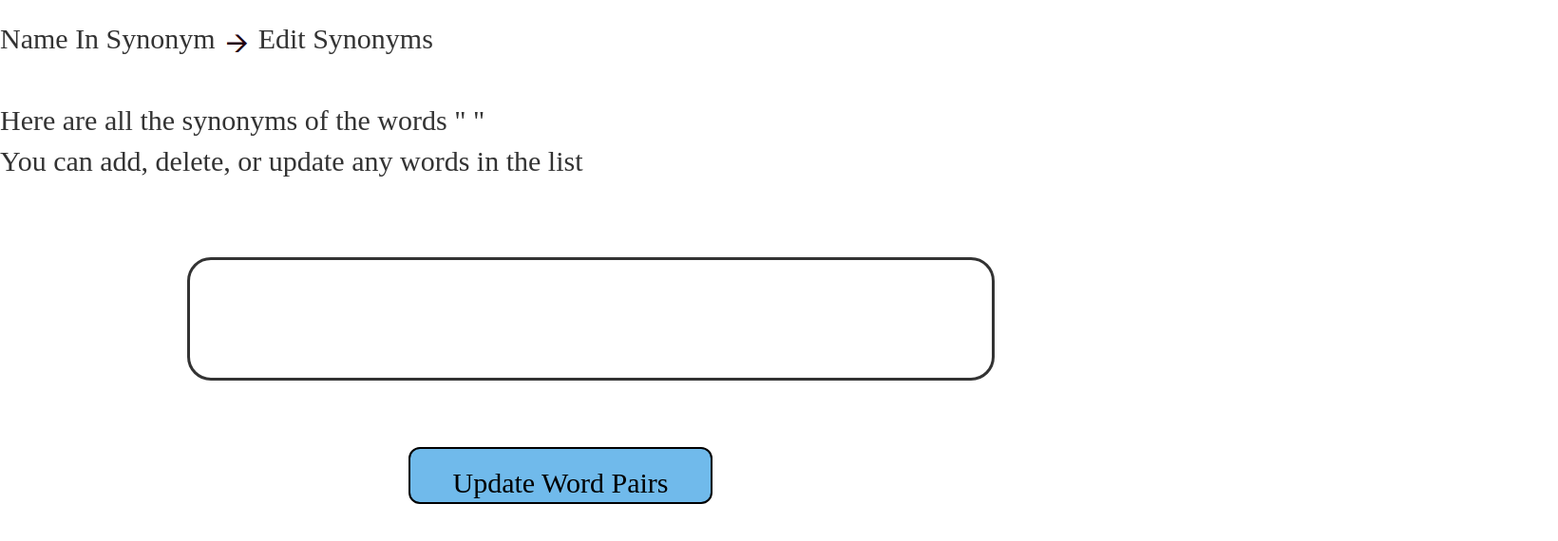
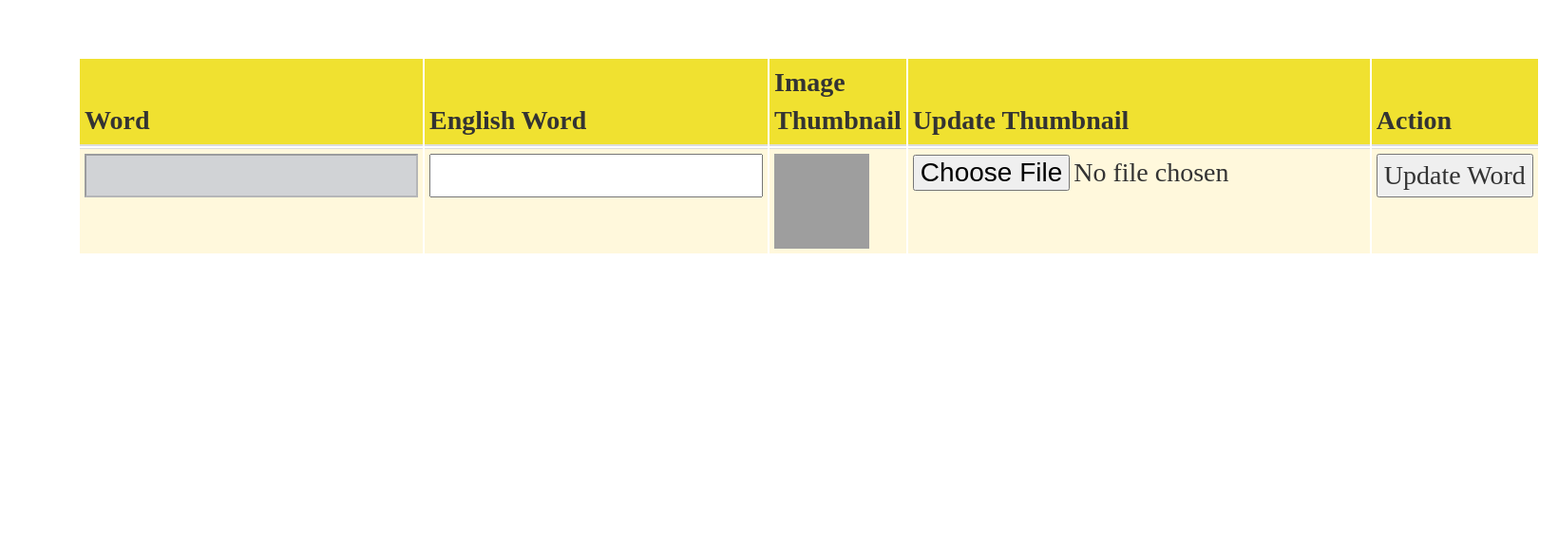
Before and after one commit to pshresth/rebus, a PHP site: page /admin_edit_synonyms.php in a window 1640 px wide. Shown: the part 180-750 px from the top of the page at 95% size. Run offline with PHP 8.4, Linux system fonts and the light colour scheme; data that the repository does not hold is empty; a stand-in replaces the project's code that opens the database connection; some libraries are stand-ins or nearby versions; grey boxes are pictures that could not be loaded.

Commit message:
edit word and list.php

```diff
--- a/admin_edit_synonyms.php
+++ b/admin_edit_synonyms.php
@@ -4,7 +4,8 @@
     <?PHP
     require_once('db_configuration.php');
     require_once('create_puzzle.php');
-    require_once('add_words_process.php');
+    //require_once('add_words_process.php');
+    //require('InsertUtil.php');
     session_start();
     require('session_validation.php');
     ?>
@@ -19,186 +20,127 @@
     <!-- Latest compiled JavaScript -->
     <script src="https://maxcdn.bootstrapcdn.com/bootstrap/3.3.7/js/bootstrap.min.js"></script>
     <link rel="stylesheet" href="styles/custom_nav.css" type="text/css">
-    <style>
-        .text {
-            position: relative;
-            top: 20px;
-            height: 30px;
-            margin-left: 30px;
-            width: 680px;
-        }
-
-        .fontword {
-            font-size: 30px;
-        }
-
-        .divInputs {
-            position: relative;
-            top: 80px;
-            height: 140px;
-            margin-left: 200px;
-            width: 980px;
-        }
-
-        .inputleft {
-            border-radius: 25px;
-            height: 130px;
-            width: 450px;
-            border-width: 3px;
-            border-style: solid;
-            margin-top: 90px;
-            margin-left: 0px;
-        }
-
-        .inputright {
-            border-radius: 25px;
-            height: 130px;
-            width: 450px;
-            border-width: 3px;
-            border-style: solid;
-            margin-top: -135px;
-            margin-left: 530px;
-        }
-
-        .textbox {
-            background-color: transparent;
-            border: 0px solid;
-            outline: none;
-            margin-left: 15px;
-            margin-top: 10px;
-            height: 100px;
-            width: 340px;
-            font-size: 35px;
-        }
-
-        .imagediv {
-            margin-top: -100px;
-            margin-left: 460px;
-        }
-
-        .addButton {
-            background-color: #70baeb;
-            border: 2px solid black;
-            color: black;
-            padding: 15px 32px;
-            width: 320px;
-            height: 60px;
-            text-align: center;
-            text-decoration: none;
-            display: inline-block;
-            font-size: 30px;
-            margin: 4px 2px;
-            cursor: pointer;
-            border-radius: 12px;
-            margin-left: 430px;
-            margin-top: 50px;
-        }
-
-    </style>
     <meta charset="utf-8">
     <meta http-equiv="X-UA-Compatible" content="IE=edge">
     <meta name="viewport" content="width=device-width, initial-scale=1">
     <link rel="stylesheet" href="styles/main_style.css" type="text/css">
 </head>
-<title>Final Project</title>
-<body>
-<?PHP echo getTopNav(); ?>
-<?php
-if (isset($_GET['word'])) {
-    $word_id= $_GET['id'];
-    echo $wordProvided;
-    if ($wordProvided != NULL) {
-        $sqlcheck = 'SELECT * FROM words WHERE word_id = \'' . $word_id. '\';';
-        $result = run_sql($sqlcheck);
-        $row = $result->fetch_assoc();
-        $word_id = $row["word_id"];
-        $show = $wordProvided;
-        $data = $row["english_word"];
+<title>Rebus Edit Words</title>
+    <body>
+    <?PHP echo getTopNav();
 
-        if ($data != $wordProvided) {
-            $show = $show . ", " . $data;
+        if (isset($_GET['id'])) {
+            $word_id= $_GET['id'];
+            //echo $word_id;
+            if ($word_id != NULL) {
+                $sqlcheck = 'SELECT * FROM words WHERE word_id = \'' . $word_id. '\';';
+                $result = run_sql($sqlcheck);
+                $row = $result->fetch_assoc();
+                $word_id = $row["word_id"];
+                $word = $row["word"];
+                $eng_word = $row["english_word"];
+                $img = $row["image"];
+               // echo $word . ',' . $eng_word . ',' . $img;
+
+//                if ($data != $wordProvided) {
+//                    $show = $show . ", " . $data;
+//                }
+            }
         }
-    }
-}
 
-if ($_SERVER['REQUEST_METHOD'] == 'POST' && !$_POST['updateWord'] == '') {
-    echo "<div class='result' id='confirmText'>";
-    echo "<font class='fontword'>Thank you. The synonym list has been updated.<br><br>";
-    echo "Would you like to update another set of synonyms?</font>";
-    echo "</div>";
+    echo '<div>
+        <br>
+        <br>
+        <!--    <button type="button" id="addRow" name="addRow" onclick="AddTableRows()">Add More Rows</button>-->
+        <table class="table table-condensed main-tables" id="word_table" style="margin-left: 5%">
+            <thead>
+            <tr>
+                <th>Word</th>
+                <th>English Word</th>
+                <th>Image Thumbnail</th>
+                <th>Update Thumbnail</th>
+                <th>Action</th>
+            </tr>
+            </thead>
+            <tbody>
+            <form action="" method="post" enctype="multipart/form-data" onsubmit="return validateForm()">
+                <tr>
+                    <td><input type="textbox" name="word" id="name" value=" '.$word.' " style="background-color:#d1d3d6" disabled/></td>
+                    <td><input type="textbox" name="eng_word" id="eng_word" value=" '.$eng_word.' " /></td>
+                    <td><img class="thumbnailSize" src="./Images/' . $row['image'] . '" alt ="' . $row['image'] . '"></td>
+                    <td><input class="upload" type="file" name="fileToUpload" id="fileToUpload" /></td>
+                    <td><input class="upload" type="submit" value="Update Word" name="submit" /></td>
+                </tr>
+            </form>';
+        ?>
 
-    echo "<form method='post' id='inputForm'>";
-    echo "<div class='inputDiv'><input type='textbox' name='updateWord' id='name-textbox'></input></div>";
-    echo "<br>
-			<input class='addButton' id='addButton' type='submit' name='submit' value='Update Word Pairs'>
-			</form>
-			</div>";
-} else {
-    echo "<div class='result' id='confirmText'>";
-    echo "<font class='fontword'>Name In Synonym <img src='./pic/arrow.png'> Edit Synonyms<br><br>";
-    echo "Here are all the synonyms of the words \"<font color='blue'>  $wordProvided  </font>\" <br>";
-    echo "You can add, delete, or update any words in the list</font>";
-    echo "</div>";
-    echo "<form method='post' id='inputForm'>";
-    echo "<div class='inputDiv'><input type='textbox' name='updateWord' id='name-textbox' value='$show' ></input></div>";
-    echo "<br>
-			<input class='addButton' id='addButton' type='submit' name='submit' value='Update Word Pairs'>
-			</form>
-			</div>";
-}
-
-if (isset($_POST['submit'])) {
-    foreach ($synonyms as $word) {
-        $word_id = $word["word_id"];
+            <?php
 
 
-        $sqlDeleteChar = 'DELETE FROM characters WHERE word_id = \'' . $word_id . '\';';
-        run_sql($sqlDeleteChar);
+            if (isset($_POST['submit'])) {
+                if (isset($_POST['word'])) {
+                    $word = $_POST['word'];
+                }
+                if (isset($_POST['eng_word'])) {
+                    $eng = $_POST['eng_word'];
+                }
+                            $inputFileName = $_FILES["fileToUpload"]["tmp_name"];
+                            //echo $inputFileName;
 
-        //$aqlDeletePuzzleWord = 'DELETE FROM puzzle_words WHERE word_id = \''. $word_id . '\';';
-        //run_sql($aqlDeletePuzzleWord);
+                            $target_dir = "./Images/";
+                            $target_file = $target_dir . basename($_FILES["fileToUpload"]["name"]);
+                            //echo $target_file;
+                            $imageFileType = pathinfo($target_file, PATHINFO_EXTENSION);
+                            $imageName = basename($_FILES["fileToUpload"]["name"]);
+                            // echo $imageName;
+                            if(!empty($imageName)) {
+                                copy($inputFileName, $target_file);
+                            }
 
-        run_sql('SET foreign_key_checks = 0;');
+                $sql = 'UPDATE words SET word = \''.$word.'\', english_word = \''.$eng.'\', image =\''.$img.'\' WHERE word_id = '.$word_id.';';
 
-        $sqlDeletewords = 'DELETE FROM words WHERE word_id = \'' . $word_id . '\';';
-        run_sql($sqlDeletewords);
+                $result = run_sql($sql);
+                $uploadOk = 1;
 
-        run_sql('SET foreign_key_checks = 1;');
+//                //update the characters table
+//                $logicalChars = getWordChars($word);
+//
+//                for ($j = 0; $j < count($logicalChars); $j++) {
+//                    //insert each letter into char table.
+//                    if($logicalChars[$j] != " ") {
+//                        $sqlAddLetters = 'UPDATE characters SET word_id = \''. $word_id.'\', character_index = \''. $j.'\', character_value = \''. $logicalChars.'\') where word_id = ' .$word_id. ';';
+//                        run_sql($sqlAddLetters);
+//                    }
+//                }
 
-        // for later use to add new random puzzle_words
-        $sql_puzzle_words = 'SELECT puzzle_id, position_in_name FROM puzzle_words WHERE word = ' . $word["word_value"] . ';';
-        $puzzle_words = run_sql($sql_puzzle_words);
+                echo '<h2 style="color:	green;" class="upload">Success: Word is updated.</h2>';
 
-        $word_added = "";
-        // add new random puzzle_words
-        while ($puzzle_word = $puzzle_words->fetch_assoc()) {
-            $puzzle_id = $puzzle_word["puzzle_id"];
-            // get array of words associated with puzzle_id in puzzle_words
-            $puzzlewords = get_puzzle_words($puzzle_id);
-            $index = $puzzle_word["position_in_name"];
 
-            // get character in puzzle name at index
-            $sql_getPuzzle = 'SELECT * FROM puzzles WHERE puzzle_id = ' . $puzzle_id . ';';
-            $result = run_sql($sql_getPuzzle);
-            $row = $result->fetch_assoc();
-            $puzzle_name = $row["puzzle_name"];
-            $parsed_name = getWordChars($puzzle_name);
-            $character = $parsed_name[$index];
+            }
+            ?>
+            <script>
+                function validateForm() {
+                    var eng = document.forms["importFrom"]["fileToUpload"].value;
+                    if (eng == "") {
 
-            $word_added = add_puzzle_word($puzzle_id, $character, $index, $puzzlewords);
+                        document.getElementById("error").style = "display:block;background-color: #ce4646;padding:5px;color:#fff;";
+                        return false;
+                    }
+                }
 
-            if ($word_added == null) {
-                // no words could be added. More should probably be done (some type of default action).
-            }
-        }
-    }
+                function AddTableRows() {
+                    alert("add rows");
+                    // Find a <table> element with id="myTable":
+                    var table = document.getElementById("myTable");
 
-    $newWords = trim($_POST['updateWord']);
+                    // Create an empty <tr> element and add it to the 1st position of the table:
+                    var row = table.insertRow(git);
 
-    $list = explode(',', $newWords);
+                }
 
-    insertWordsAndCharacter($list);
-}
-?>
-</body>
+            </script>
+            </tbody>
+        </table>
+    </div>
+    </body>
 </html>
```
Also changed, not shown: list.php (added, +197 -0 lines).
